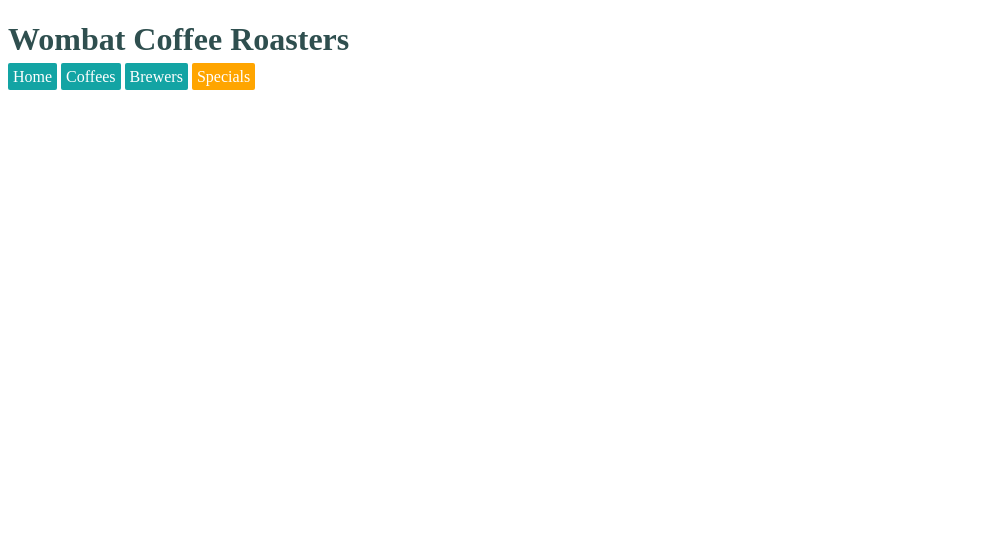
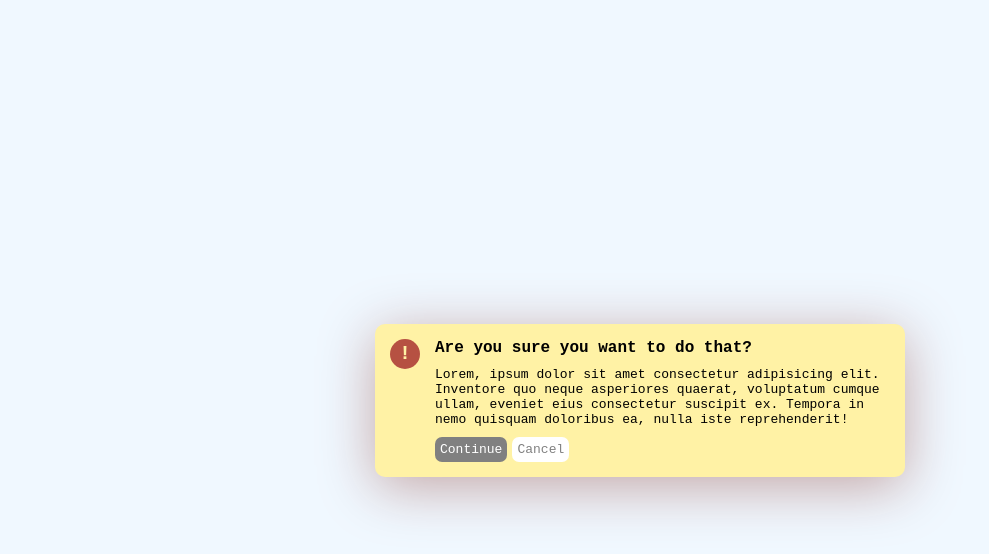
Before and after one commit to tejveeer/ICS4U, a plain HTML site: page webdev_exercises/index.html in a window 1280 px wide. Shown: the whole page, without its empty margins (0-989 px from the left). Drawn offline with Linux system fonts and the light colour scheme.

Commit message:
assignment for 'warning' div

```diff
--- a/webdev_exercises/index.html
+++ b/webdev_exercises/index.html
@@ -1,18 +1,88 @@
-<!DOCTYPE html>
-<head>
-    <title>Exercise</title>
-    <link rel="stylesheet" href="styles.css" type="text/css">
-</head>
-<body>
-    <header class="page-header">
-        <h1 id="page-title" class="title">Wombat Coffee Roasters</h1>
-        <nav>
-            <ul id="main-nav" class="title">
-                <li><a href="/">Home</a></li>
-                <li><a href="/coffees">Coffees</a></li>
-                <li><a href="/brewers">Brewers</a></li>
-                <li><a href="/specials" class="featured">Specials</a></li>
-            </ul>
-        </nav>
-    </header>
-</body>
+<style>
+    body {
+        margin: 0;
+        font-family: monospace;
+        background-color: aliceblue;
+
+        display: flex;
+        justify-content: center;
+        align-items: center;
+    }
+
+    .card {
+        background-color: rgb(255, 242, 165);
+        border-radius: 10px;
+        width: 500px;
+
+        padding: 15px;
+        display: flex;
+
+        gap: 15px;
+
+        box-shadow: 0 10px 55px rgb(196, 166, 166);
+    }
+
+    .warning {
+        width: 30px;
+        height: 30px;
+
+        border-radius: 50%;
+        background: brown;
+
+        display: flex;
+        justify-content: center;
+        align-items: center;
+
+        font-size: 20;
+        font-weight: bold;
+
+        color: rgb(255, 242, 165);
+        opacity: 80%;
+
+        flex: 0 0 auto;
+    }
+
+    .title {
+        font-size: 1rem;
+        font-weight: bolder;
+        padding-bottom: 10px;
+    }
+
+    .btns {
+        display: flex;
+        padding-top: 10px;
+
+        gap: 5px;
+    }
+
+    .continue-btn,
+    .cancel-btn {
+        background-color: gray;
+        padding: 5px;
+        border-radius: 7px;
+
+        color: white;
+        cursor: pointer;
+    }
+
+    .cancel-btn {
+        background-color: white;
+        color: gray;
+    }
+</style>
+
+<div class="card">
+    <div class="warning">!</div>
+    <div class="main">
+        <div class="title">
+            Are you sure you want to do that?
+        </div>
+        <div class="content">
+            Lorem, ipsum dolor sit amet consectetur adipisicing elit. Inventore quo neque asperiores quaerat, voluptatum cumque ullam, eveniet eius consectetur suscipit ex. Tempora in nemo quisquam doloribus ea, nulla iste reprehenderit!
+        </div>
+        <div class="btns">
+            <div class="continue-btn">Continue</div>
+            <div class="cancel-btn">Cancel</div>
+        </div>
+    </div>
+</div>
--- a/webdev_exercises/styles.css
+++ /dev/null
@@ -1,27 +0,0 @@
-
-h1 {
-    color: #2f4f4f;
-    margin-bottom: 10px;
-}
-
-#main-nav {
-    margin-top: 10px;
-    list-style: none;
-    padding-left: 0;
-}
-
-#main-nav li {
-    display: inline-block;
-}
-
-#main-nav a {
-    color: white;
-    background-color: #13a4a4;
-    padding: 5px;
-    border-radius: 2px;
-    text-decoration: none;
-}
-
-#main-nav .featured {
-    background-color: orange;
-}
```
Also changed, not shown: webdev_exercises/experimentation.html (+2 -9 lines), 1 other file.
